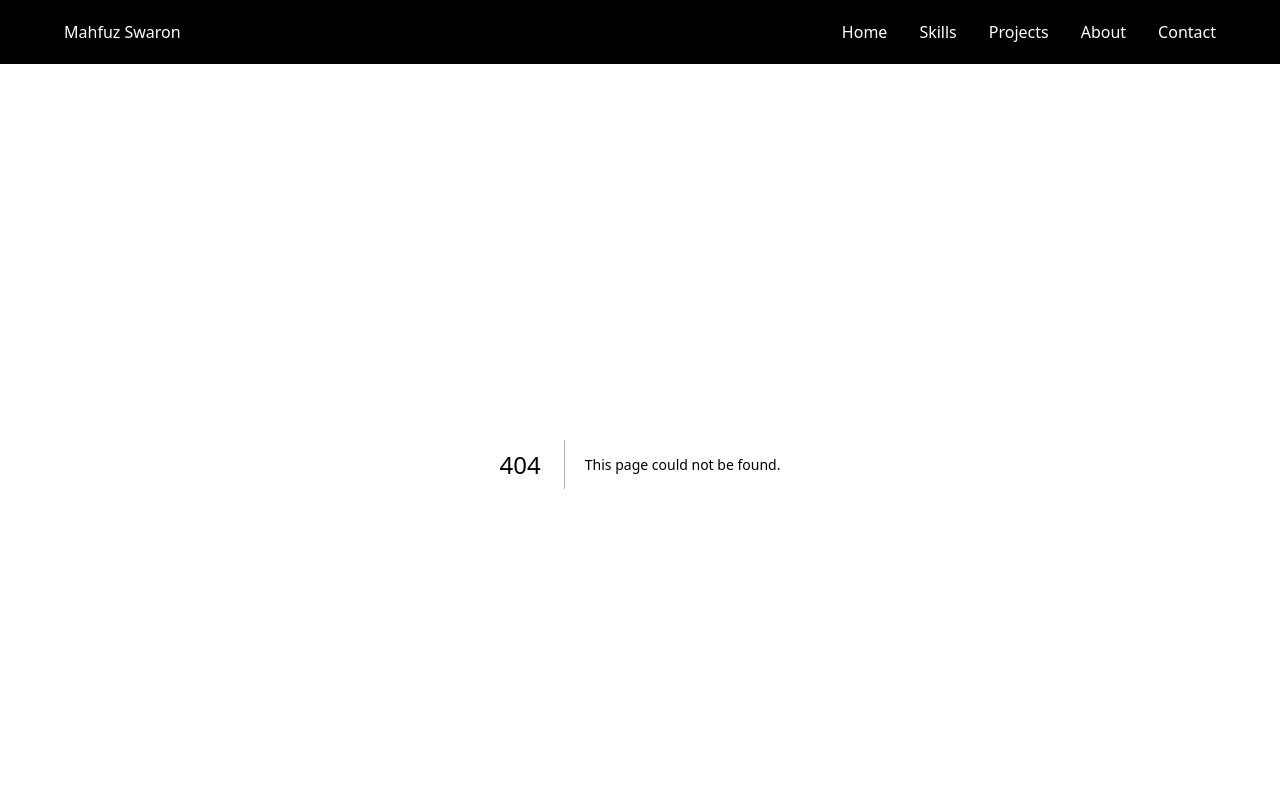
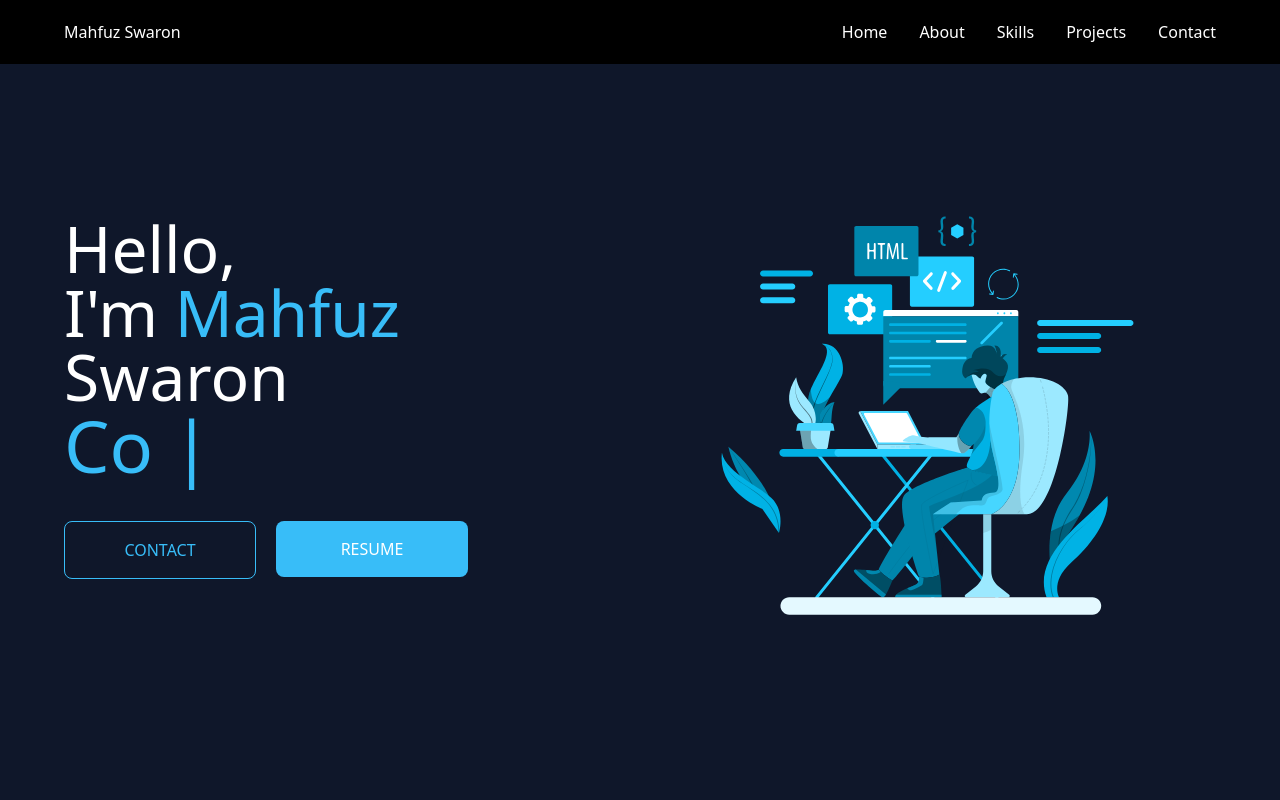
Before and after one commit to mahfuzswaron/mahfuz-swaron-portfolio, a Next.js app: page /home in a window 1280 px wide. Before the commit this address had no page. Shown: the top 800 px of the page. Built offline with nearby package versions, Linux system fonts and the light colour scheme.

Commit message:
group foldering replaced with regular foldering

```diff
--- a/src/components/layout/NavigationBar.js
+++ b/src/components/layout/NavigationBar.js
@@ -7,10 +7,10 @@ const NavigationBar = () => {
             <Link href="/" >Mahfuz Swaron</Link>
             <ul className={`flex justify-end space-x-8`}>
                 <li><Link href={"/home"}>Home</Link> </li>
-                <li><Link href={"/Skills"}>Skills</Link> </li>
-                <li><Link href={"/Projects"}>Projects</Link> </li>
-                <li><Link href={"/About"}>About</Link> </li>
-                <li><Link href={"/Contact"}>Contact</Link> </li>
+                <li><Link href={"/about"}>About</Link> </li>
+                <li><Link href={"/skills"}>Skills</Link> </li>
+                <li><Link href={"/projects"}>Projects</Link> </li>
+                <li><Link href={"/contact"}>Contact</Link> </li>
             </ul>
         </nav>
     );
--- a/src/components/layout/RootLayout.js
+++ b/src/components/layout/RootLayout.js
@@ -3,7 +3,7 @@ import NavigationBar from './NavigationBar';
 
 const RootLayout = (props) => {
     return (
-        <div className=''>
+        <div className='bg-slate-900'>
             <NavigationBar />
             <main className={``} >{props.children}</main>
         </div>
--- a/src/components/pageComponents/HeroSection.js
+++ b/src/components/pageComponents/HeroSection.js
@@ -7,7 +7,7 @@ import heroImg from '../../assets/images/web-developer.svg';
 
 const HeroSection = () => {
     return (
-        <div className='grid grid-cols-1 md:grid-cols-2 lg:grid-cols-2 p-[5vw] items-center'>
+        <div className='grid grid-cols-1 md:grid-cols-2 lg:grid-cols-2 px-[5vw] py-[10vw] items-center'>
             <div>
                 <HeroTitle />
                 <div className='flex space-x-5 mb-5 my-10'>
--- a/src/pages/index.js
+++ b/src/pages/index.js
@@ -1,13 +1,13 @@
 import Image from 'next/image'
 import { Poppins } from 'next/font/google'
 import HeroSection from '@/components/pageComponents/HeroSection'
-import Homepage from './(pages)/home'
+import Homepage from './home/index'
 
 const inter = Poppins({ subsets: ['latin-ext'], weight: "400" })
 
 export default function Home() {
   return (
-    <main className='bg-slate-900'>
+    <main className=''>
       <Homepage />
     </main>
   )
```
Also changed, not shown: src/components/pageComponents/About.js (+1 -1 lines), src/pages/about/index.js (renamed from src/pages/(pages)/about/index.js), src/pages/home/index.js (renamed from src/pages/(pages)/home/index.js), src/pages/projects/[projectId]/index.js (renamed from src/pages/(pages)/projects/[projectId]/index.js), src/pages/projects/index.js (renamed from src/pages/(pages)/projects/index.js).
